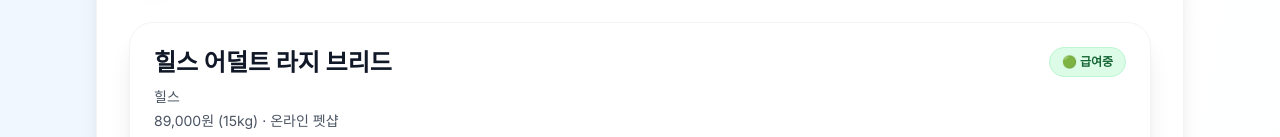
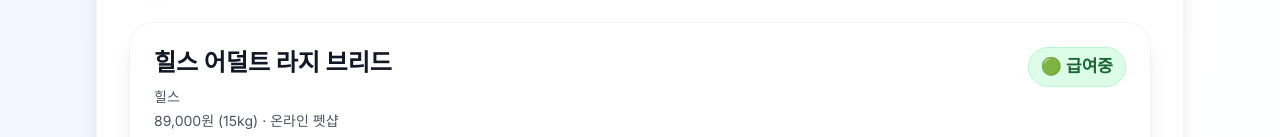
Before and after one commit to joyfuldoy1015/safe-pet-food, a Next.js app: page /pet-log/posts/post-1 in a window 1280 px wide. Shown: the part 479-616 px from the top of the page. Built offline with nearby package versions, Linux system fonts and the light colour scheme; no server answers.

Commit message:
style: 급여 상태 배지 폰트 크기 5px 증가 (text-xs → 17px)

```diff
--- a/app/pet-log/posts/[postId]/page.tsx
+++ b/app/pet-log/posts/[postId]/page.tsx
@@ -618,11 +618,11 @@
           )}
         </div>
         <div className="flex items-center gap-2 flex-shrink-0 self-start sm:self-auto">
-          <span className={`px-2.5 sm:px-3 py-1.5 rounded-full text-xs font-semibold whitespace-nowrap ${
+          <span className={`px-2.5 sm:px-3 py-1.5 rounded-full font-semibold whitespace-nowrap ${
             record.status === '급여중' ? 'bg-green-100 text-green-800 border border-green-200' :
             record.status === '급여완료' ? 'bg-gray-100 text-gray-800 border border-gray-200' :
             'bg-red-100 text-red-800 border border-red-200'
-          }`}>
+          }`} style={{ fontSize: '17px' }}>
             {statusConfig[record.status].icon} {record.status}
           </span>
         </div>
```
